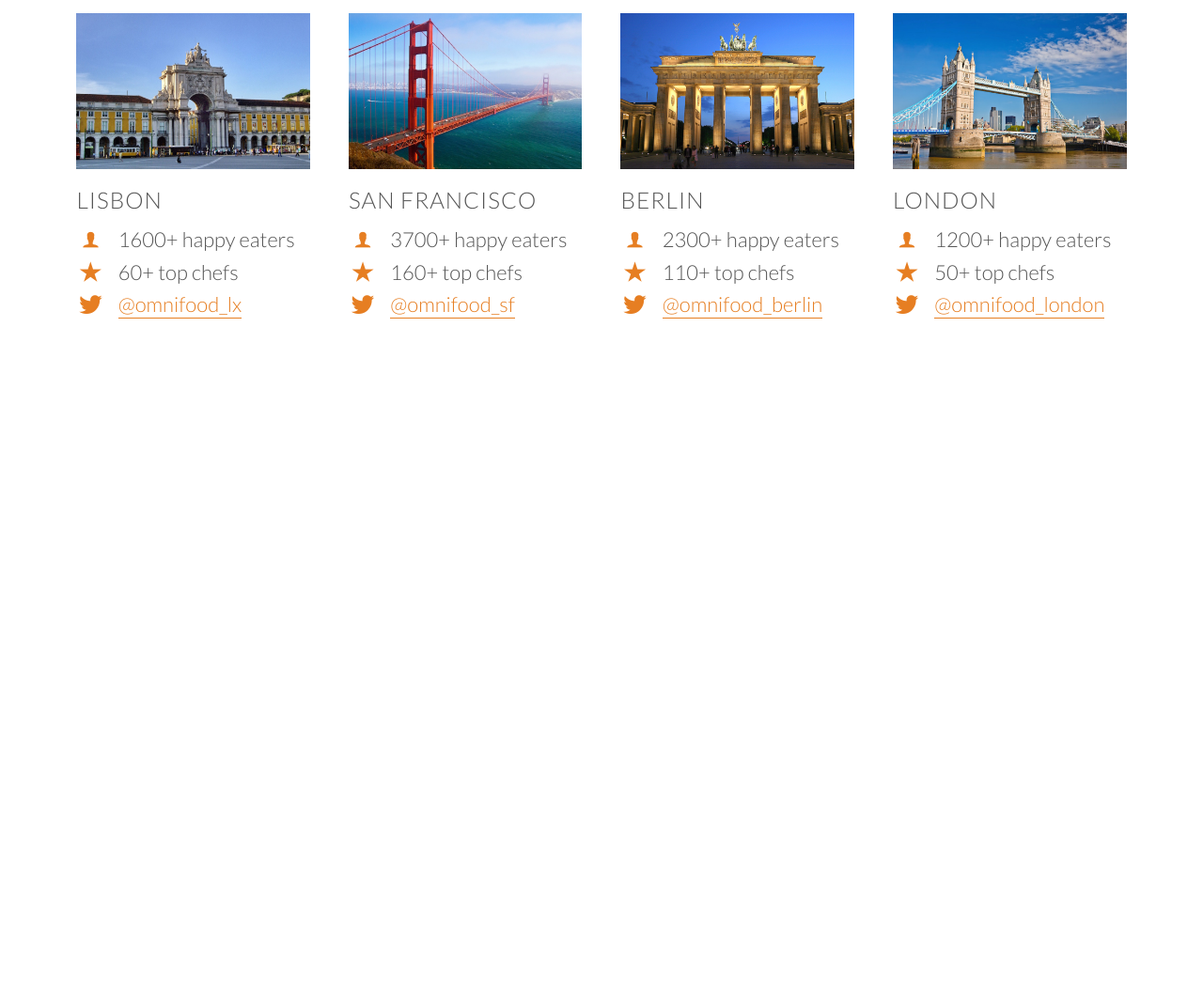
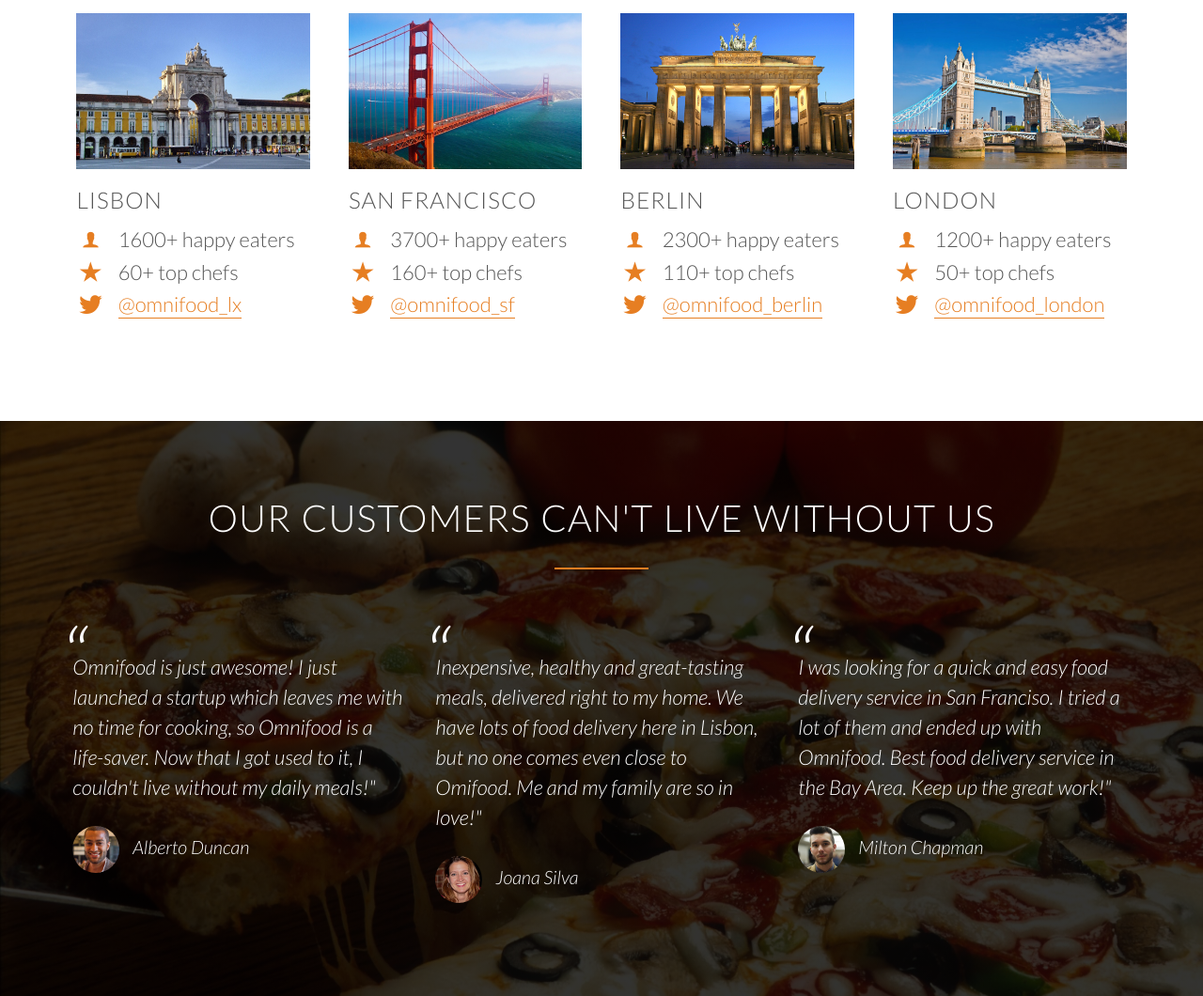
Before and after one commit to Nitiquita/udemy_omnifood, a website: page index.html in a window 1280 px wide. Shown: the part 3038-4098 px from the top of the page at 94% size. Before the commit the page ends 3486 px from the top, so only its background shows below. Drawn offline with Linux system fonts and the light colour scheme; files whose address does not match are found by name.

Commit message:
section customer testimonials

```diff
--- a/index.html
+++ b/index.html
@@ -230,6 +230,43 @@
                 </div>
             </div>
         </div>
+    </section>
+    <section class="section-testimonials">
+        <div class="row">
+            <h2>Our customers can't live without us</h2>
+        </div>
+        <div class="row">
+            <div class="col span-1-of-3">
+                <blockquote>
+                        Omnifood is just awesome! I just launched a startup which leaves me with no time for cooking, so Omnifood is a life-saver. Now that I got used to it, I couldn't live without my daily meals!"
+                    <cite>
+                        <img src="resources/img/customer-1.jpg">
+                        Alberto Duncan
+                    </cite>
+                </blockquote>
+
+            </div>
+            <div class="col span-1-of-3">
+                <blockquote>
+                        Inexpensive, healthy and great-tasting meals, delivered right to my home. We have lots of food delivery here in Lisbon, but no one comes even close to Omifood. Me and my family are so in love!"
+                    <cite>
+                        <img src="resources/img/customer-2.jpg">
+                        Joana Silva
+                    </cite>
+                </blockquote>
+
+            </div>
+            <div class="col span-1-of-3">
+                <blockquote>
+                        I was looking for a quick and easy food delivery service in San Franciso. I tried a lot of them and ended up with Omnifood. Best food delivery service in the Bay Area. Keep up the great work!"
+                    <cite>
+                        <img src="resources/img/customer-3.jpg">
+                        Milton Chapman
+                    </cite>
+                </blockquote>
+
+            </div>
+        </div>
 
     </section>
 
@@ -240,4 +277,5 @@
 
 <!--
 
+
 -->
--- a/resources/css/style.css
+++ b/resources/css/style.css
@@ -189,6 +189,7 @@
     background-size: cover;
     background-position: center;
     height: 100vh;
+    background-attachment: fixed;
 }
 
 .hero-text-box {
@@ -351,3 +352,44 @@
 .city-feature {
     margin-bottom: 5px;
 }
+
+/*------------------------------------------*/
+/*CUSTOMER TESTIMONIALS*/
+/*------------------------------------------*/
+
+.section-testimonials {
+    background-image: linear-gradient(rgba(0, 0, 0, 0.8), rgba(0,0,0,0.8)), url(img/back-customers.jpg);
+    background-size: cover;
+    color: white;
+    background-attachment: fixed;
+}
+
+blockquote {
+    padding: 2%;
+    font-style: italic;
+    line-height: 145%;
+    position: relative;
+    margin-top: 40px;
+}
+
+cite {
+    font-size: 90%;
+    margin-top: 25px;
+    display: block;
+}
+
+blockquote::before {
+    content: "\201C";
+    font-size: 400%;
+    display: block;
+    position: absolute;
+    top: -5px;
+    left: -5px;
+}
+
+cite img {
+    height: 50px;
+    border-radius: 50%;
+    margin-right: 10px;
+    vertical-align: middle;
+}
```
Also changed, not shown: resources/css/img/back-customers.jpg (renamed from resources/img/back-customers.jpg).
